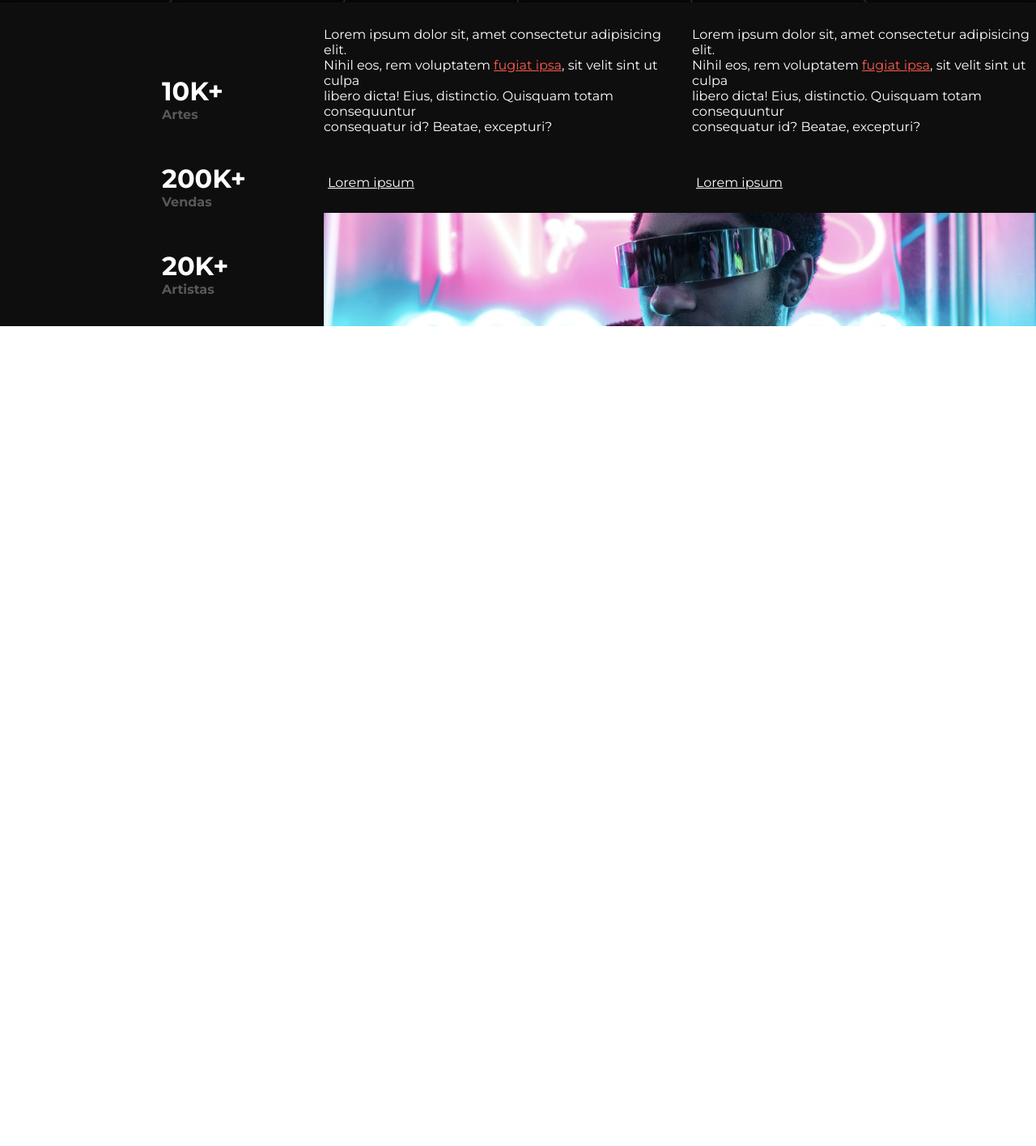
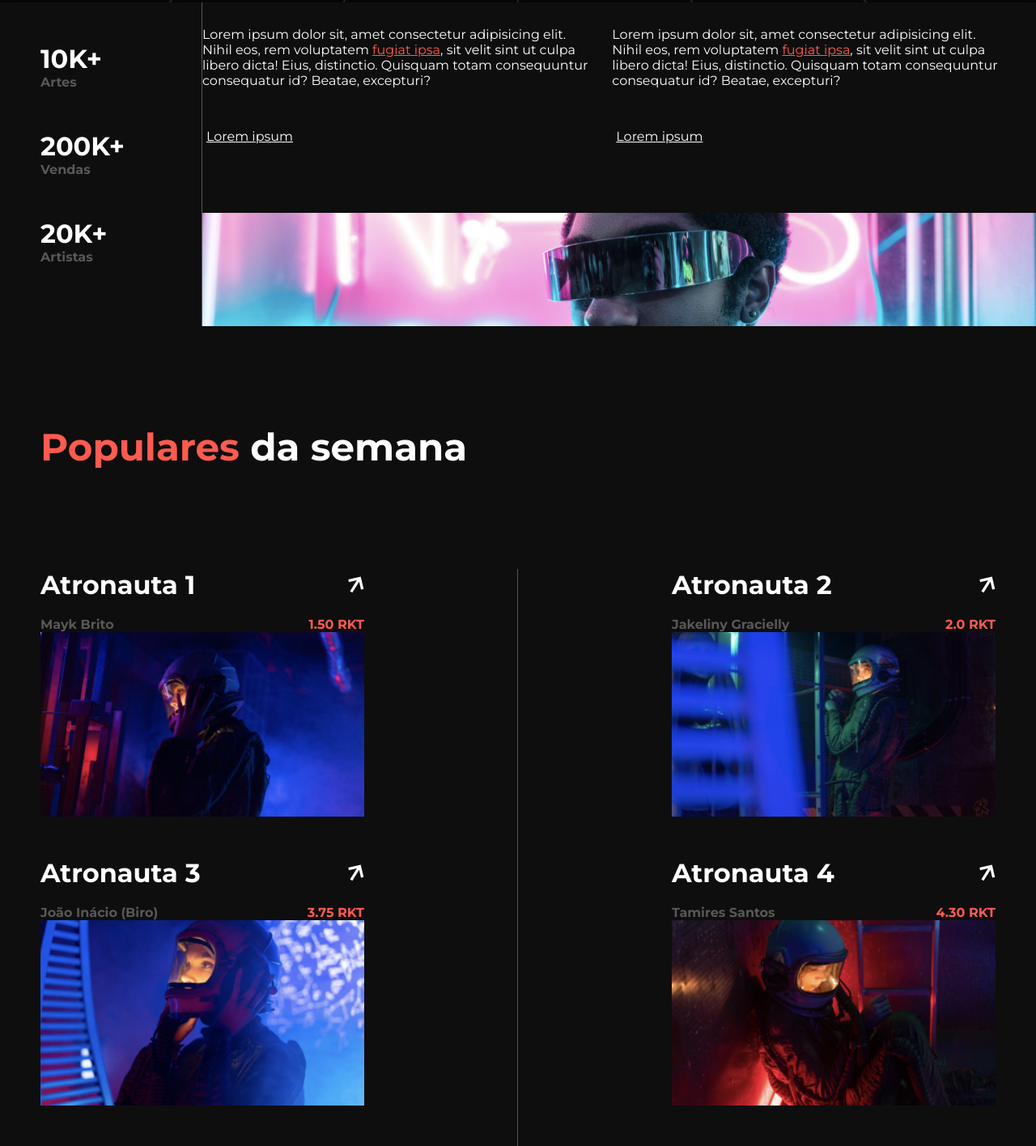
Before and after one commit to Atlasnfts/Atlasnfts.GitHub.io, a plain HTML site: page index.html in a window 1280 px wide. Shown: the part 966-2382 px from the top of the page at 81% size. Before the commit the page ends 1369 px from the top, so only its background shows below. Drawn offline with Linux system fonts and the light colour scheme.

Commit message:
atualização do projeto

```diff
--- a/index.html
+++ b/index.html
@@ -80,6 +80,62 @@
       </div>
     </section>
   </section>
+  <section class="containerParte4">
+    <section class="flexParte4">
+      <div class="tituloParte4">
+        <h1><strong class="nft">Populares</strong> da semana</h1>
+      </div>
+      <div class="imgParte4">
+        <div class="bloco1P4">
+          <div class="tituloimg">
+            <h1>Atronauta 1</h1>
+            <img src="assets/img/arrow-white.svg" alt="">
+          </div>
+          <div class="nome">
+            <p>Mayk Brito</p>
+            <p>1.50 RKT</p>
+          </div>
+          <img src="assets/img/astronauta 1.png" alt="">
+          <div>
+            <div class="tituloimg">
+              <h1>Atronauta 3</h1>
+              <img src="assets/img/arrow-white.svg" alt="">
+            </div>
+          </div>
+          <div class="nome">
+            <p>João Inácio (Biro)</p>
+            <p>3.75 RKT</p>
+          </div>
+          <img src="assets/img/astronauta-3.png" alt="">
+        </div>
+        <div class="bloco2P4">
+          <div>
+            <div class="tituloimg">
+              <h1>Atronauta 2</h1>
+              <img src="assets/img/arrow-white.svg" alt="">
+            </div>
+          </div>
+          <div class="nome">
+            <p>Jakeliny Gracielly</p>
+            <p>2.0 RKT</p>
+          </div>
+          <img src="assets/img/astronauta-2.png" alt="">
+          <div>
+            <div class="tituloimg">
+              <h1>Atronauta 4</h1>
+              <img src="assets/img/arrow-white.svg" alt="">
+            </div>
+          </div>
+          <div class="nome">
+            <p>Tamires Santos</p>
+            <p>4.30 RKT</p>
+          </div>
+          <img src="assets/img/astronauta-4.png" alt="">
+        </div>
+      </div>
+    </section>
+
+  </section>
 </body>
 
 </html>
--- a/style/style.css
+++ b/style/style.css
@@ -133,10 +133,16 @@ body {
 .fotosAstronautas img:nth-child(8) {
   margin-top: 20px;
 }
+.containerParte3 {
+  grid-column: 1/4;
+  display: grid;
+  background: #0e0e0e;
+  grid-template-columns: 1fr minmax(300px, 1400px) 1fr;
+}
 .sectionFlex2 {
-  grid-column: 2/3;
+  grid-column: 2/4;
   display: grid;
-  grid-template-columns: 500px 1fr;
+  grid-template-columns: 300px 1fr;
   color: #fff;
 }
 .containerImg {
@@ -163,18 +169,13 @@ body {
   color: #fff;
   text-decoration: underline;
 }
-.containerParte3 {
-  grid-column: 1/4;
-  background: #0e0e0e;
-}
 .qtd {
   text-align: start;
-  margin-left: 300px;
-  margin-top: 50px;
+  border-right: solid 1px #5a5757;
 }
 .qtd h1 {
   font-size: 2.5rem;
-  margin-top: 50px;
+  margin-top: 80px;
 }
 .qtd p {
   color: #5a5757;
@@ -185,21 +186,148 @@ body {
   color: #ff5b50;
   text-decoration: underline;
 }
+.containerParte4 {
+  grid-column: 1/4;
+  display: grid;
+  background: #0e0e0e;
+  grid-template-columns: 1fr minmax(300px, 1400px) 1fr;
+}
+.flexParte4 {
+  grid-column: 2/3;
+  display: grid;
+  grid-template-columns: 1fr 1fr;
+  grid-template-rows: 400px 1fr;
+}
+.tituloParte4 {
+  grid-column: 1/3;
+  display: flex;
+  align-items: center;
+  font-size: 2.5rem;
+  color: #fff;
+}
+.imgParte4 {
+  grid-column: 1/3;
+  display: grid;
+  grid-template-columns: 1fr 1fr;
+}
+.bloco1P4 {
+  display: grid;
+  color: #fff;
+  border-right: solid 1px #5a5757;
+}
+.bloco2P4 {
+  display: grid;
+  color: #fff;
+  justify-content: end;
+}
+
+.bloco1P4 h1 {
+  font-size: 2rem;
+  margin-bottom: 20px;
+}
+.bloco2P4 h1 {
+  font-size: 2rem;
+  margin-bottom: 20px;
+}
+
+.bloco1P4 img {
+  width: 450px;
+  margin-bottom: 50px;
+}
+.bloco2P4 img {
+  width: 450px;
+  margin-bottom: 50px;
+}
+.tituloimg {
+  display: flex;
+  justify-content: space-between;
+  width: 450px;
+}
+.tituloimg img {
+  width: 20px;
+  margin-bottom: 20px;
+}
+.bloco1P4 .nome {
+  display: flex;
+  justify-content: space-between;
+  width: 450px;
+  color: #5a5757;
+  font-weight: 700;
+}
+.bloco1P4 .nome p:nth-child(2) {
+  color: #ff5b50;
+}
+.bloco2P4 .nome {
+  display: flex;
+  justify-content: space-between;
+  width: 450px;
+  color: #5a5757;
+  font-weight: 700;
+}
+.bloco2P4 .nome p:nth-child(2) {
+  color: #ff5b50;
+}
 @media (max-width: 1280px) {
   body {
     display: grid;
     grid-template-columns: 1fr minmax(300px, 800px) 1fr;
   }
+
   .containerParte1 {
     grid-column: 1/4;
     display: grid;
     grid-template-columns: 1fr minmax(300px, 800px) 1fr;
+  }
+  .containerParte3 {
+    grid-column: 1/4;
+    display: grid;
+    background: #0e0e0e;
+    grid-template-columns: 1fr minmax(300px, 1180px) 1fr;
   }
 }
 @media (max-width: 1800px) {
   body {
     display: grid;
     grid-template-columns: 1fr minmax(300px, 1300px) 1fr;
+  }
+  .containerParte4 {
+    grid-column: 1/4;
+    display: grid;
+    background: #0e0e0e;
+    grid-template-columns: 1fr minmax(300px, 1180px) 1fr;
+  }
+  .flexParte4 {
+    grid-template-rows: 300px 1fr;
+  }
+  .tituloParte4 {
+    font-size: 2.1;
+  }
+  .bloco1P4 img {
+    width: 400px;
+    margin-bottom: 50px;
+  }
+  .bloco2P4 img {
+    width: 400px;
+    margin-bottom: 50px;
+  }
+  .bloco1P4 .nome {
+    display: flex;
+    justify-content: space-between;
+    width: 400px;
+  }
+  .bloco2P4 .nome {
+    display: flex;
+    justify-content: space-between;
+    width: 400px;
+  }
+  .tituloimg {
+    display: flex;
+    justify-content: space-between;
+    width: 400px;
+  }
+  .tituloimg img {
+    width: 20px;
+    margin-bottom: 20px;
   }
   .containerParte1 {
     grid-column: 1/4;
@@ -211,13 +339,30 @@ body {
     object-fit: cover;
     object-position: 0px 10px; /* try 20% 10% */
   }
+  .containerParte3 {
+    grid-column: 1/4;
+    display: grid;
+    background: #0e0e0e;
+    grid-template-columns: 1fr minmax(300px, 1180px) 1fr;
+  }
 }
 @media (max-width: 1500px) {
   body {
     display: grid;
     grid-template-columns: 1fr minmax(300px, 1180px) 1fr;
   }
-
+  .containerParte4 {
+    grid-column: 1/4;
+    display: grid;
+    background: #0e0e0e;
+    grid-template-columns: 1fr minmax(300px, 1180px) 1fr;
+  }
+  .containerParte3 {
+    grid-column: 1/4;
+    display: grid;
+    background: #0e0e0e;
+    grid-template-columns: 1fr minmax(300px, 1180px) 1fr;
+  }
   .containerParte1 {
     grid-column: 1/4;
     display: grid;
@@ -269,9 +414,9 @@ body {
     margin-top: 10px;
   }
   .sectionFlex2 {
-    grid-column: 2/3;
+    grid-column: 2/4;
     display: grid;
-    grid-template-columns: 400px 1fr;
+    grid-template-columns: 200px 1fr;
     color: #fff;
   }
 
@@ -299,10 +444,7 @@ body {
     color: #fff;
     text-decoration: underline;
   }
-  .qtd {
-    margin-left: 200px;
-    margin-top: 40px;
-  }
+
   .qtd h1 {
     font-size: 2rem;
     margin-top: 50px;
```
